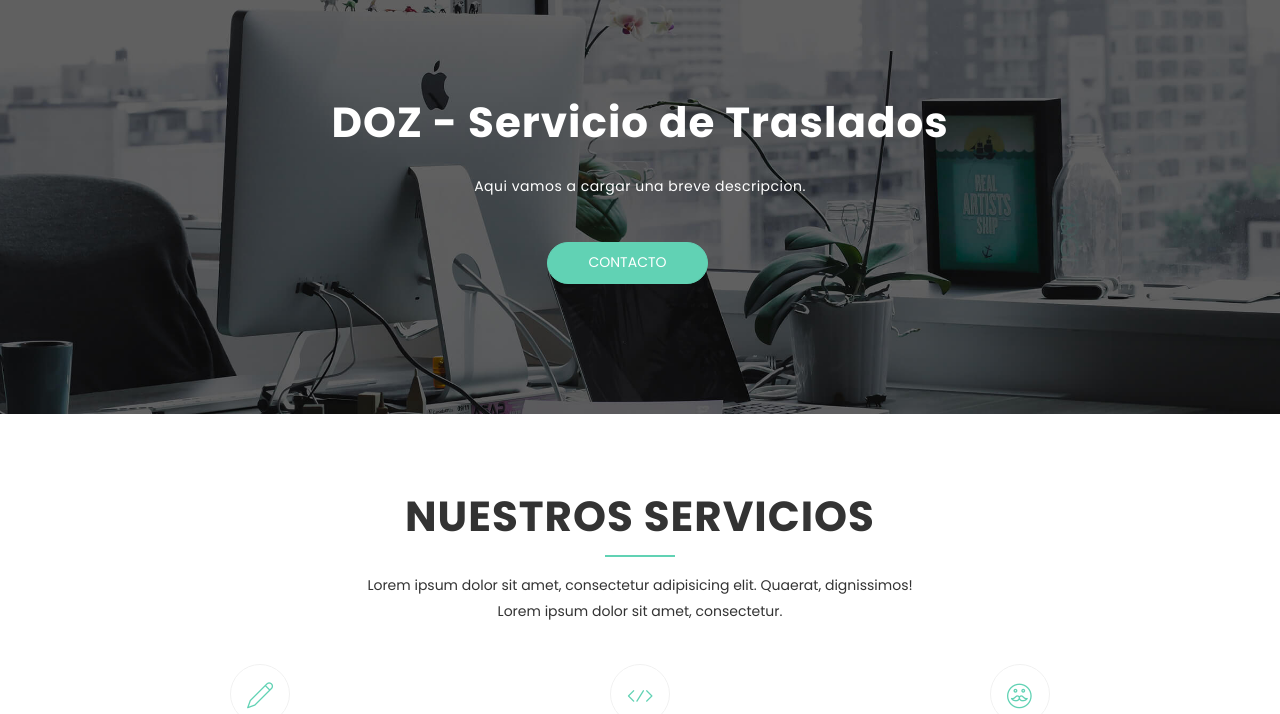
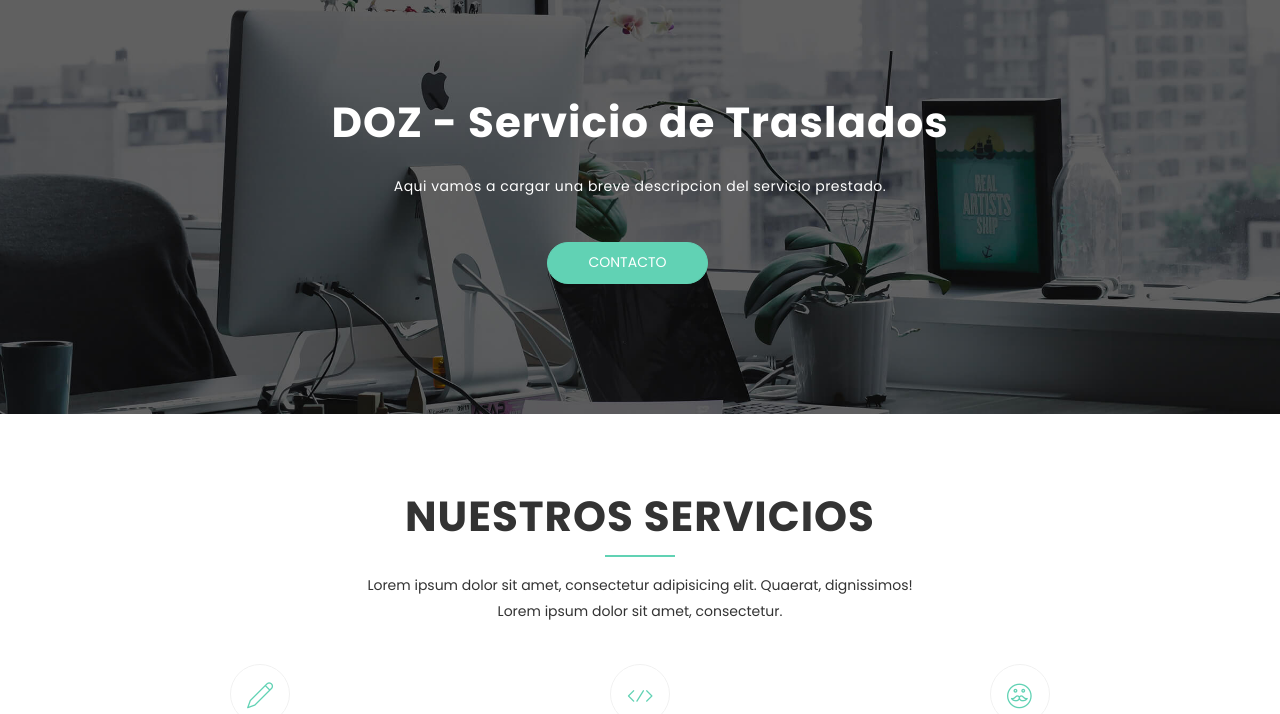
Before and after one commit to EzeZucchiatti/DOZ, a plain HTML site: page index.html in a window 1280 px wide. Shown: the part 100-814 px from the top of the page. Drawn offline with Linux system fonts and the light colour scheme.

Commit message:
intento de merge

```diff
--- a/index.html
+++ b/index.html
@@ -103,7 +103,7 @@
           <div class="col-md-10">
             <div class="contents text-center">
               <h1 class="wow fadeInDown" data-wow-duration="1000ms" data-wow-delay="0.3s">DOZ - Servicio de Traslados</h1>
-              <p class="lead  wow fadeIn" data-wow-duration="1000ms" data-wow-delay="400ms">Aqui vamos a cargar una breve descripcion. </p>
+              <p class="lead  wow fadeIn" data-wow-duration="1000ms" data-wow-delay="400ms">Aqui vamos a cargar una breve descripcion del servicio prestado. </p>
               <a href="#" class="btn btn-common wow fadeInUp" data-wow-duration="1000ms" data-wow-delay="400ms">Contacto</a>
             </div>
           </div>
```
